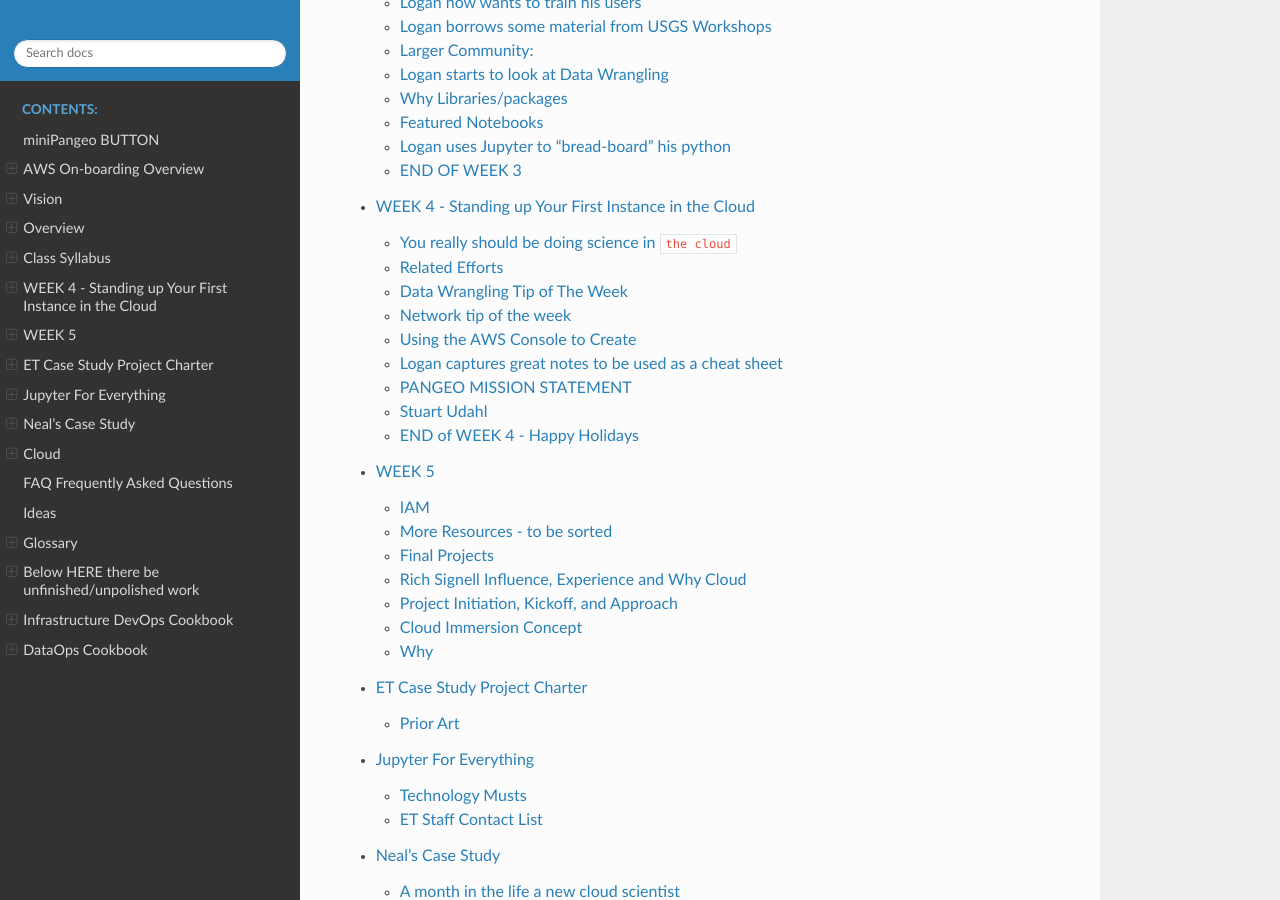
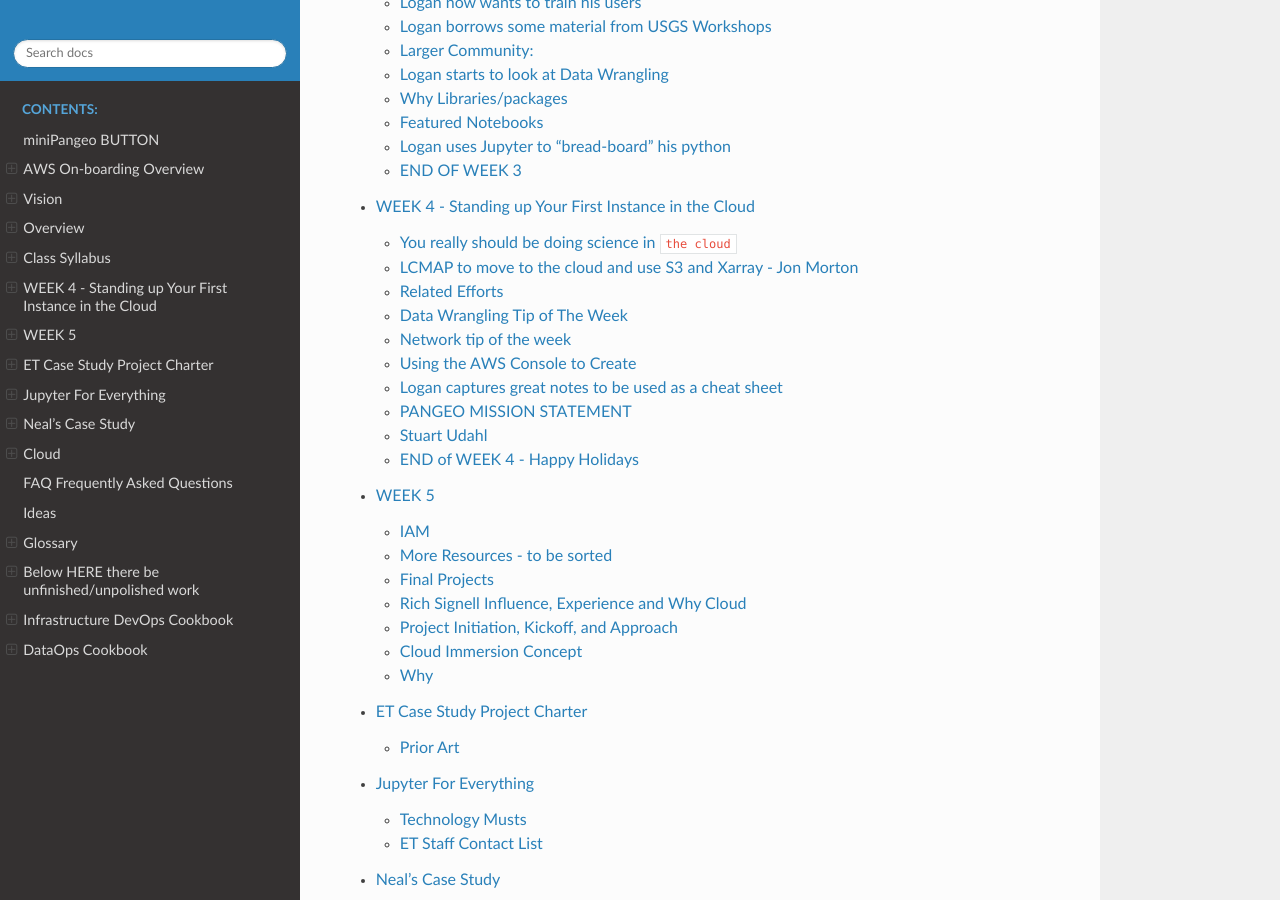
Before and after one commit to tonybutzer/harmony, a Sphinx documentation site: the page built from documentation/source/index.rst, in a window 1280 px wide and 900 px high, scrolled down 1669 px. Built offline with Sphinx 7.4.7 and the Read the Docs theme 2.0.0, drawn with Linux system fonts in a browser that asks for light colours; pages that are not in the unit, such as notebooks, are missing from menus; some of the changed lines change nothing that is shown.

Commit message:
automatic git update from Makefile

```diff
--- a/documentation/source/00weekbyweek.md
+++ b/documentation/source/00weekbyweek.md
@@ -716,6 +716,8 @@
 
 ## You really should be doing science in `the cloud`
 
+## LCMAP to move to the cloud and use S3 and Xarray - Jon Morton
+
 ## Related Efforts
 
 - Project Thundercloud
@@ -749,7 +751,9 @@
 
 ## Using the AWS Console to Create
 
-### Introducing Logan Megard
+### Introducing Logan Megard by Neal Pastick
+- What's going on in your project Neal
+- Only One week with AWS and we already have our instances up
 - GIS Expert
 - Emerging DevOps Cloud Engineer
 
```
